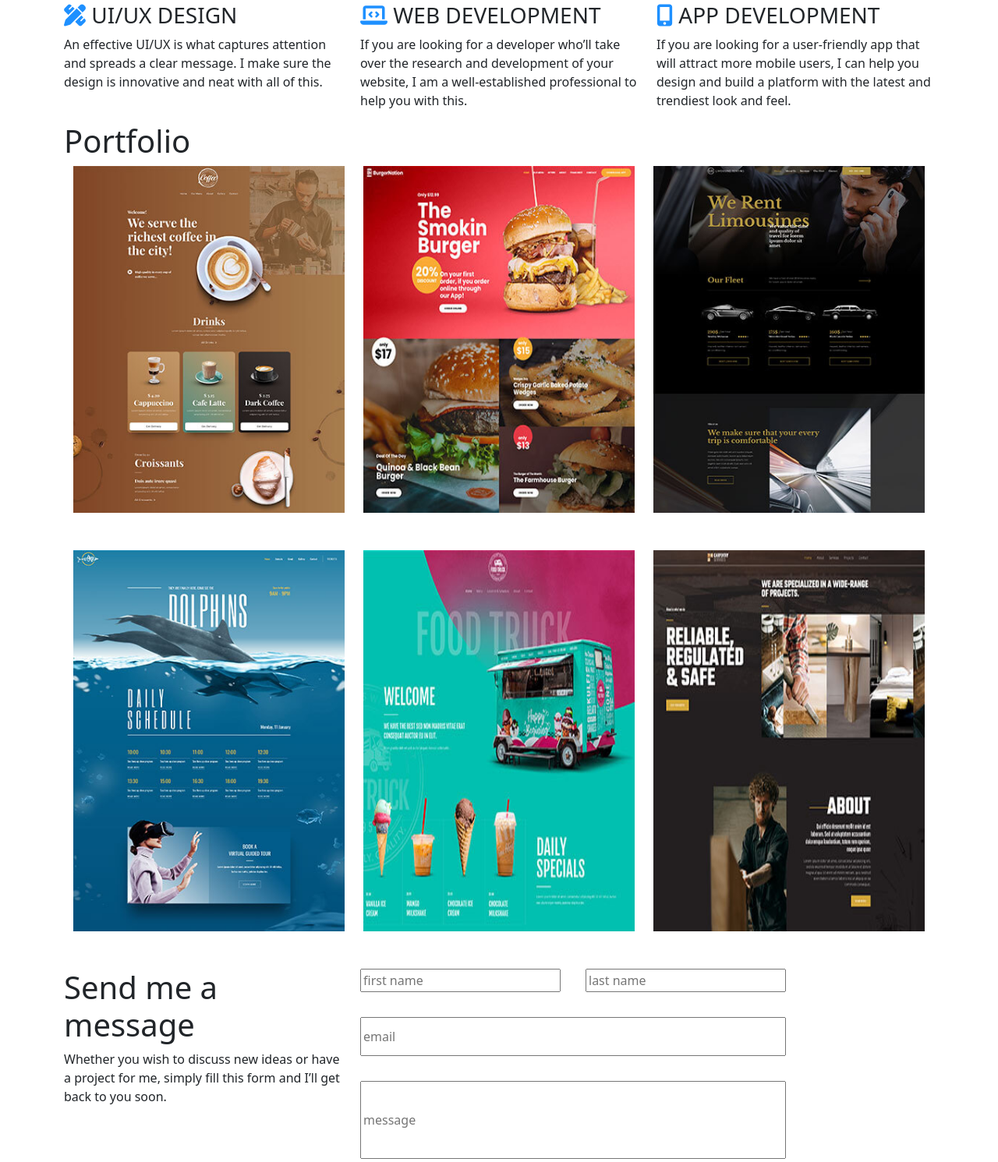
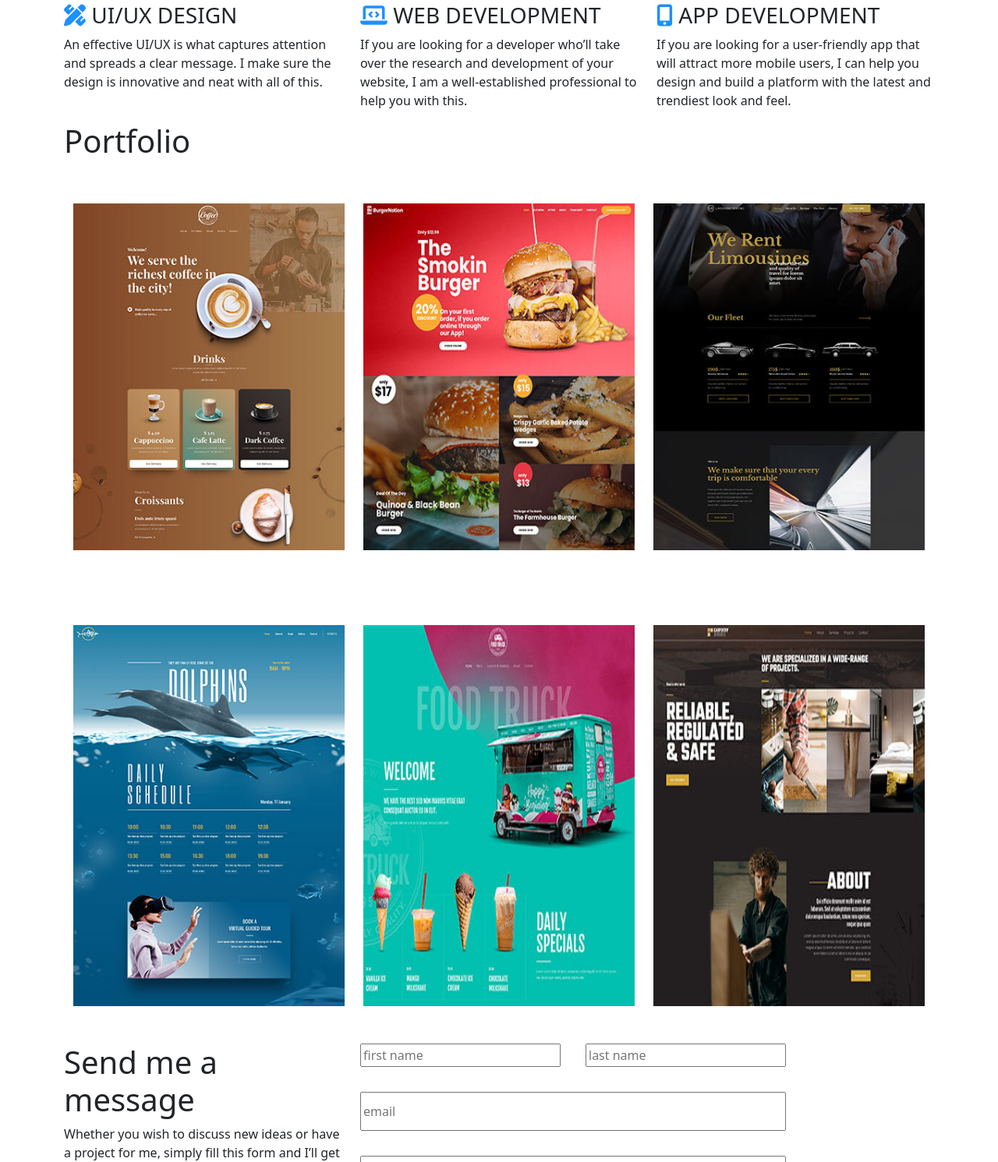
Before and after one commit to tramspop/portfolio3, a plain HTML site: page index.html in a window 1280 px wide. Shown: the part 1307-2798 px from the top of the page at 78% size. Drawn offline with nearby package versions, Linux system fonts and the light colour scheme.

Commit message:
Update index.html

```diff
--- a/index.html
+++ b/index.html
@@ -152,14 +152,14 @@
         </h1>
         <div class="container">
             <div class="row">
-                <img src="img/portfolio-01-free-img coffee.jpg" alt="" class="img-fluid col-lg-4">
-                <img src="img/portfolio-02-free-img burger.jpg" alt="" class="img-fluid col-lg-4">
-                <img src="img/portfolio-03-free-img c ar rent.jpg" alt="" class="img-fluid col-lg-4">
+                <img src="img/portfolio-01-free-img coffee.jpg" alt="" class="img-fluid mt-5 col-lg-4">
+                <img src="img/portfolio-02-free-img burger.jpg" alt="" class="img-fluid mt-5 col-lg-4">
+                <img src="img/portfolio-03-free-img c ar rent.jpg" alt="" class="img-fluid mt-5 col-lg-4">
             </div>
             <div class="row mt-5">
-                <img src="img/portfolio-04-free-img dolphin.jpg" alt="" class="img-fluid col-lg-4">
-                <img src="img/portfolio-05-free-img dilivery.jpg" alt="" class="img-fluid col-lg-4">
-                <img src="img/reliable.jpg" alt="" class="img-fluid col-lg-4">
+                <img src="img/portfolio-04-free-img dolphin.jpg" alt="" class="img-fluid mt-5 col-lg-4">
+                <img src="img/portfolio-05-free-img dilivery.jpg" alt="" class="img-fluid mt-5 col-lg-4">
+                <img src="img/reliable.jpg" alt="" class="img-fluid mt-5 col-lg-4">
             </div>
         </div>
     </div>
```
